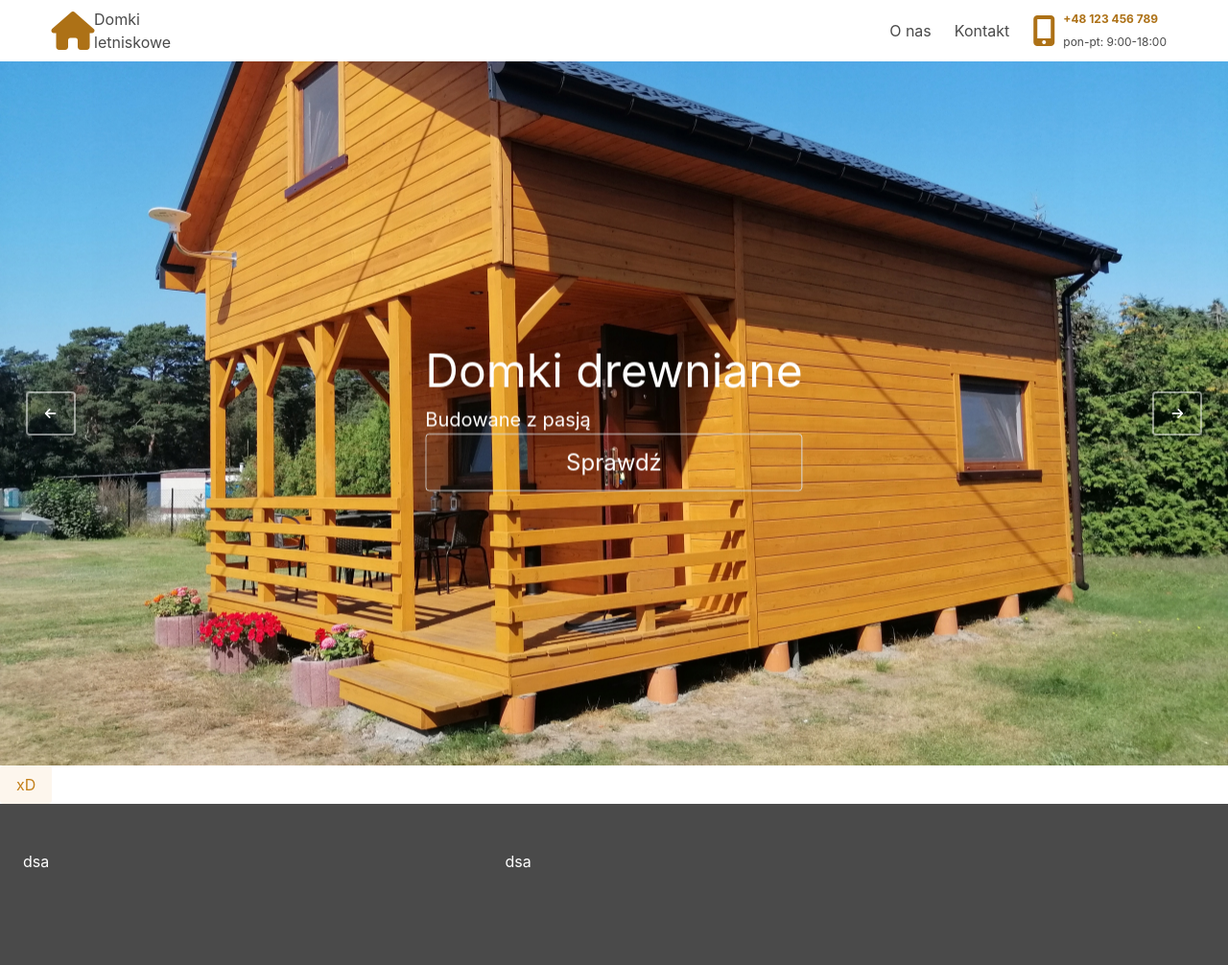
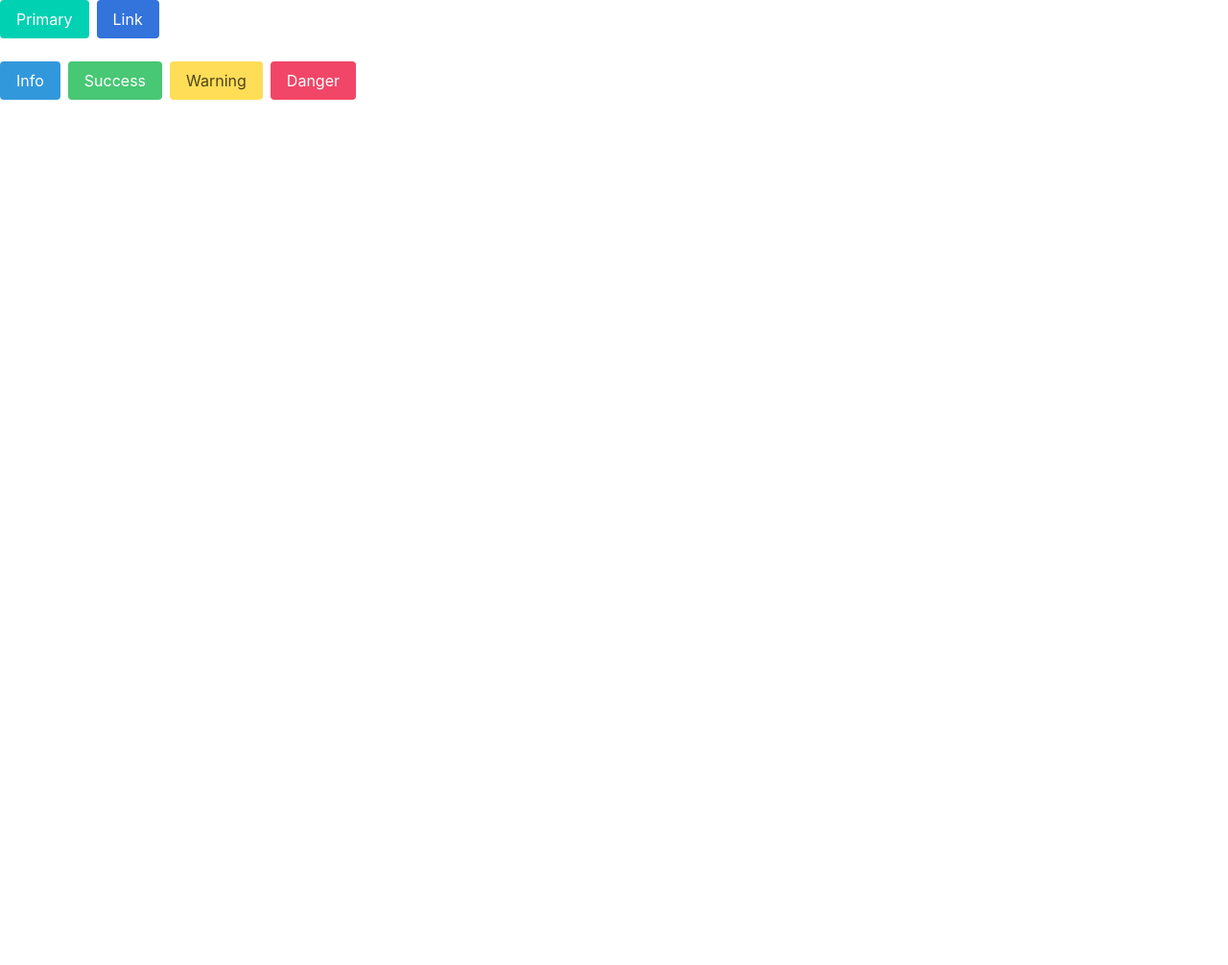
Before and after one commit to Patryk-Kowalczyk/Domki, a Django app: page / in a window 1280 px wide. Shown: the whole page at 96% size. After the commit the page ends 104 px from the top, so only its background shows below. Run offline with Django 3.2, Linux system fonts and the light colour scheme; some libraries are stand-ins or nearby versions.

Commit message:
Revert "Navbar, Slider"
This reverts commit bd067733309d915d846c2fd920958c7f851abd4d.

```diff
--- a/cottages/core/views.py
+++ b/cottages/core/views.py
@@ -3,4 +3,4 @@ from django.shortcuts import render
 # Create your views here.
 
 def index(request):
-    return render(request, "pages/homepage.html")
+    return render(request, "index.html")
--- a/cottages/cottages/settings.py
+++ b/cottages/cottages/settings.py
@@ -124,3 +124,5 @@ STATIC_URL = '/static/'
 STATICFILES_DIRS = [
     BASE_DIR / "static",
 ]
+
+print(TEMPLATES)
--- a/cottages/static/bulma/sass/custom.sass
+++ /dev/null
@@ -1,78 +0,0 @@
-@import "./node_modules/bulma/sass/utilities/initial-variables"
-// Custom styles
-
-
-// IsTransparent Button
-.button.is-transparent
-  background-color: transparent
-
-
-
-// Navbar
-
-
-.navbar
-  .navbar-brand
-
-    & .icon-text
-      display: flex
-      align-items: center
-
-      & .icon
-        font-size: 2.5rem
-        color: $primary
-
-  .navbar-end
-
-    & .icon.phone
-      font-size: 2.0rem
-      color: $primary
-
-    & hr
-      margin: .5rem 0
-
-// Homepage Slider
-
-.glide
-  height: calc(100vh - 4.1rem)
-
-  &__slides
-    height: 100%
-    margin: 0 !important
-
-  &__slide
-    position: relative
-    &-image
-      height: 100%
-      background-position: center
-      background-size: cover
-
-    &-info
-      position: absolute
-      top: 50%
-      left: 50%
-      transform: translate(-50%, -50%)
-      opacity: 0
-      & > *
-        color: white !important
-
-    &--active
-      & .glide__slide-info
-        animation: .5s ease-in fade-top forwards
-
-  &__track
-    height: 100%
-
-@keyframes fade-top
-  0%
-    opacity: 0%
-    transform: translate(-50%, 100%)
-  100%
-    opacity: 1
-    transform: translate(-50%, -50%)
-
-
-// Footer
-footer.footer
-  background-color: $grey-dark
-  color: white
--- a/cottages/static/bulma/sass/style.sass
+++ b/cottages/static/bulma/sass/style.sass
@@ -2,12 +2,9 @@
 @import "./node_modules/bulma/sass/utilities/initial-variables"
 
 // 2. Set your own initial variables
-$link: #AD7116
-$primary: $link
 
 
 // 3. Import the rest of Bulma
 @import "./node_modules/bulma/bulma"
 
 // 4. Import your stuff here
-@import "./custom.sass"
--- a/cottages/static/css/glide.core.min.css
+++ /dev/null
@@ -1 +0,0 @@
-.glide{position:relative;width:100%;box-sizing:border-box}.glide *{box-sizing:inherit}.glide__track{overflow:hidden}.glide__slides{position:relative;width:100%;list-style:none;backface-visibility:hidden;transform-style:preserve-3d;touch-action:pan-Y;overflow:hidden;padding:0;white-space:nowrap;display:flex;flex-wrap:nowrap;will-change:transform}.glide__slides--dragging{user-select:none}.glide__slide{width:100%;height:100%;flex-shrink:0;white-space:normal;user-select:none;-webkit-touch-callout:none;-webkit-tap-highlight-color:transparent}.glide__slide a{user-select:none;-webkit-user-drag:none;-moz-user-select:none;-ms-user-select:none}.glide__arrows{-webkit-touch-callout:none;user-select:none}.glide__bullets{-webkit-touch-callout:none;user-select:none}.glide--rtl{direction:rtl}
--- a/cottages/static/css/glide.theme.min.css
+++ /dev/null
@@ -1 +0,0 @@
-.glide__arrow{position:absolute;display:block;top:50%;z-index:2;color:white;text-transform:uppercase;padding:9px 12px;background-color:transparent;border:2px solid rgba(255,255,255,0.5);border-radius:4px;box-shadow:0 0.25em 0.5em 0 rgba(0,0,0,0.1);text-shadow:0 0.25em 0.5em rgba(0,0,0,0.1);opacity:1;cursor:pointer;transition:opacity 150ms ease, border 300ms ease-in-out;transform:translateY(-50%);line-height:1}.glide__arrow:focus{outline:none}.glide__arrow:hover{border-color:white}.glide__arrow--left{left:2em}.glide__arrow--right{right:2em}.glide__arrow--disabled{opacity:0.33}.glide__bullets{position:absolute;z-index:2;bottom:2em;left:50%;display:inline-flex;list-style:none;transform:translateX(-50%)}.glide__bullet{background-color:rgba(255,255,255,0.5);width:9px;height:9px;padding:0;border-radius:50%;border:2px solid transparent;transition:all 300ms ease-in-out;cursor:pointer;line-height:0;box-shadow:0 0.25em 0.5em 0 rgba(0,0,0,0.1);margin:0 0.25em}.glide__bullet:focus{outline:none}.glide__bullet:hover,.glide__bullet:focus{border:2px solid white;background-color:rgba(255,255,255,0.5)}.glide__bullet--active{background-color:white}.glide--swipeable{cursor:grab;cursor:-moz-grab;cursor:-webkit-grab}.glide--dragging{cursor:grabbing;cursor:-moz-grabbing;cursor:-webkit-grabbing}
--- a/cottages/templates/base.html
+++ /dev/null
@@ -1,107 +0,0 @@
-{% load static %}
-<!DOCTYPE html>
-<html lang="en">
-  <head>
-    <meta charset="UTF-8" />
-    <meta
-      name="viewport"
-      content="width=device-width, user-scalable=no, initial-scale=1.0, maximum-scale=1.0, minimum-scale=1.0"
-    />
-    <meta http-equiv="X-UA-Compatible" content="ie=edge" />
-    <title>Domki: {% block title %} {% endblock %}</title>
-    <script
-      src="https://kit.fontawesome.com/c2e4d434ca.js"
-      crossorigin="anonymous"
-    ></script>
-    <link rel="stylesheet" href="{% static 'bulma/css/style.css' %}" />
-    {% block head %}
-    {% endblock %}
-  </head>
-  <body>
-    <nav class="navbar" role="navigation" aria-label="main navigation">
-      <div class="container">
-        <div class="navbar-brand">
-          <a class="navbar-item" href="{% url "index" %}">
-            <span class="icon-text">
-              <span class="icon">
-                <i class="fas fa-home"></i>
-              </span>
-              <span>Domki<br />letniskowe</span>
-            </span>
-          </a>
-
-          <a
-            role="button"
-            class="navbar-burger"
-            aria-label="menu"
-            aria-expanded="false"
-            data-target="navbarBasicExample"
-          >
-            <span aria-hidden="true"></span>
-            <span aria-hidden="true"></span>
-            <span aria-hidden="true"></span>
-          </a>
-        </div>
-
-        <div id="navbarBasicExample" class="navbar-menu">
-          <div class="navbar-end">
-            <a class="navbar-item"> O nas </a>
-
-            <a class="navbar-item"> Kontakt </a>
-            <hr />
-            <div class="navbar-item">
-              <span class="icon-text is-flex is-align-items-center">
-                <span class="icon phone">
-                  <i class="fas fa-mobile-alt"></i>
-                </span>
-                <div class="is-size-7">
-                  <a href="tel:+48123456789"><b>+48 123 456 789</b></a>
-                  <p>pon-pt: 9:00-18:00</p>
-                </div>
-              </span>
-            </div>
-          </div>
-        </div>
-      </div>
-    </nav>
-
-        {% block content %} {% endblock %}
-
-    <footer class="footer is-dark">
-        <div class="content">
-            <div class="columns">
-                <div class="column is-two-fifths">dsa</div>
-                <div class="column">dsa</div>
-            </div>
-        </div>
-    </footer>
-
-    <script>
-      document.addEventListener("DOMContentLoaded", () => {
-        // Get all "navbar-burger" elements
-        const $navbarBurgers = Array.prototype.slice.call(
-          document.querySelectorAll(".navbar-burger"),
-          0
-        );
-
-        // Check if there are any navbar burgers
-        if ($navbarBurgers.length > 0) {
-          // Add a click event on each of them
-          $navbarBurgers.forEach((el) => {
-            el.addEventListener("click", () => {
-              // Get the target from the "data-target" attribute
-              const target = el.dataset.target;
-              const $target = document.getElementById(target);
-
-              // Toggle the "is-active" class on both the "navbar-burger" and the "navbar-menu"
-              el.classList.toggle("is-active");
-              $target.classList.toggle("is-active");
-            });
-          });
-        }
-      });
-    </script>
-  {% block javascript %}
-  {% endblock %}
-  </body>
-</html>
--- /dev/null
+++ b/cottages/templates/index.html
@@ -0,0 +1,26 @@
+{% load static %}
+<!doctype html>
+<html lang="en">
+<head>
+    <meta charset="UTF-8">
+    <meta name="viewport"
+          content="width=device-width, user-scalable=no, initial-scale=1.0, maximum-scale=1.0, minimum-scale=1.0">
+    <meta http-equiv="X-UA-Compatible" content="ie=edge">
+    <title>Document</title>
+
+    <link rel="stylesheet" href="{% static 'bulma/css/style.css' %}">
+</head>
+<body>
+    <div class="buttons">
+      <button class="button is-primary">Primary</button>
+      <button class="button is-link">Link</button>
+    </div>
+
+    <div class="buttons">
+      <button class="button is-info">Info</button>
+      <button class="button is-success">Success</button>
+      <button class="button is-warning">Warning</button>
+      <button class="button is-danger">Danger</button>
+    </div>
+</body>
+</html>
--- a/cottages/templates/pages/homepage.html
+++ /dev/null
@@ -1,43 +0,0 @@
-{% extends "base.html" %}
-{% load static %}
-{% block title %} Strona główna {% endblock %}
-
-{% block head %}
-<link rel="stylesheet" href="{% static "css/glide.core.min.css" %}" />
-<link rel="stylesheet" href="{% static "css/glide.theme.min.css" %}"  />
-{% endblock %}
-
-{% block content %}
-<div class="glide">
-  <div class="glide__track" data-glide-el="track">
-    <ul class="glide__slides">
-      <li class="glide__slide">
-          <div class="glide__slide-image" style='background-image: url("{% static "img/slider/slide1.jpg" %}")' />
-          <div class="glide__slide-info is-flex is-flex-direction-column is-justify-content-center">
-              <h2 class="is-size-1">Domki drewniane</h2>
-              <p class="is-size-5">Budowane z pasją</p>
-              <button class="button is-transparent is-large">Sprawdź</button>
-          </div>
-      </li>
-      <li class="glide__slide"><img src="{% static "img/slider/slide2.jpg" %}" /></li>
-      <li class="glide__slide"><img src="{% static "img/slider/slide3.jpg" %}" /></li>
-    </ul>
-  </div>
-  <div class="glide__arrows" data-glide-el="controls">
-    <button class="glide__arrow glide__arrow--left" data-glide-dir="<"><span class="icon"><i class="fas fa-arrow-left"></i></span></button>
-    <button class="glide__arrow glide__arrow--right" data-glide-dir=">"><span class="icon"><i class="fas fa-arrow-right"></i></span></button>
-  </div>
-</div>
-
-    <section>
-    <button class="button is-primary is-light">xD</button>
-    </section>
-{% endblock %}
-
-
-{% block javascript %}
-    <script src="{% static "js/glide.min.js" %}"></script>
-    <script>
-        new Glide('.glide').mount()
-    </script>
-{% endblock %}
```
Also changed, not shown: cottages/static/bulma/css/style.css, cottages/static/img/slider/slide1.jpg (deleted), cottages/static/img/slider/slide2.jpg (deleted), cottages/static/img/slider/slide3.jpg (deleted), cottages/static/js/glide.min.js (deleted), package-lock.json (deleted), 1 other file.
